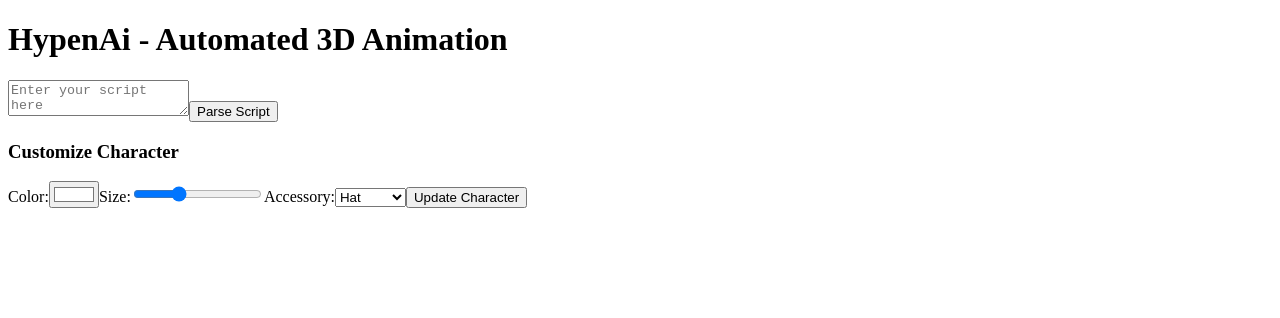
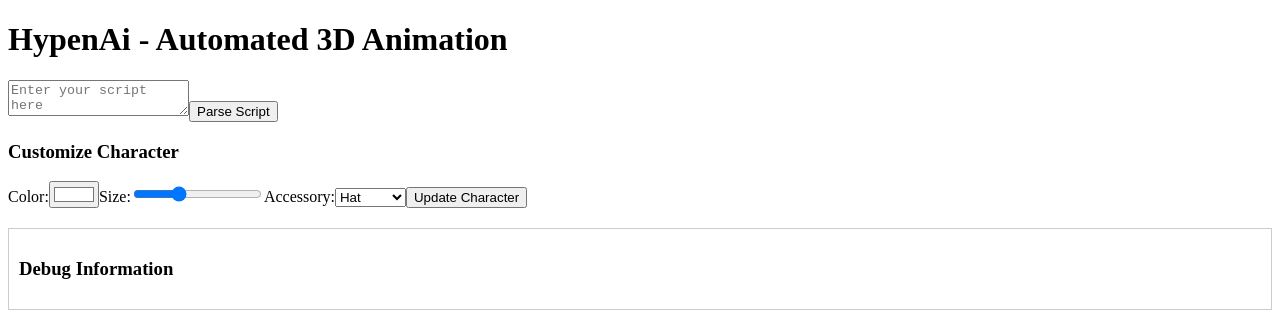
Before and after one commit to Sanjay-adepu/HyphenAi-frontend, a React (Create React App) app: page / in a window 1280 px wide. Shown: the top 318 px of the page. Built offline with nearby package versions, Linux system fonts and the light colour scheme.

Commit message:
Update App.js

```diff
--- a/src/App.js
+++ b/src/App.js
@@ -10,6 +10,10 @@ function App() {
         size: 1,
         accessory: 'none',
     });
+
+
+const [debugInfo, setDebugInfo] = useState('');
+
 
     const handleParseScript = async (script) => {
         try {
@@ -26,6 +30,7 @@ function App() {
     body: JSON.stringify({ characters, environments }),
 });
 const modelData = await modelResponse.json();
+setDebugInfo("Model data: " + JSON.stringify(modelData));
 
             const sceneObjects = [
                 ...modelData.characterModels,
@@ -46,6 +51,7 @@ function App() {
     };
 
     return (
+
     <div className="app-container">
         <h1>HypenAi - Automated 3D Animation</h1>
         <ScriptInput onParseScript={handleParseScript} />
@@ -58,8 +64,15 @@ function App() {
             />
         )}
         <CharacterCustomization onUpdateCharacter={handleUpdateCharacter} />
+
+        {/* Debug Info Section */}
+        <div style={{ marginTop: '20px', padding: '10px', border: '1px solid #ccc' }}>
+            <h3>Debug Information</h3>
+            <pre>{debugInfo}</pre>
+        </div>
     </div>
 );
+
 }
 
 export default App;
```
Lines whose indentation alone changed are shown as unchanged.
